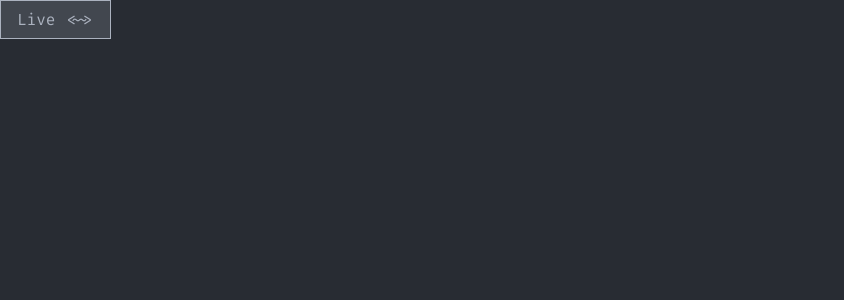
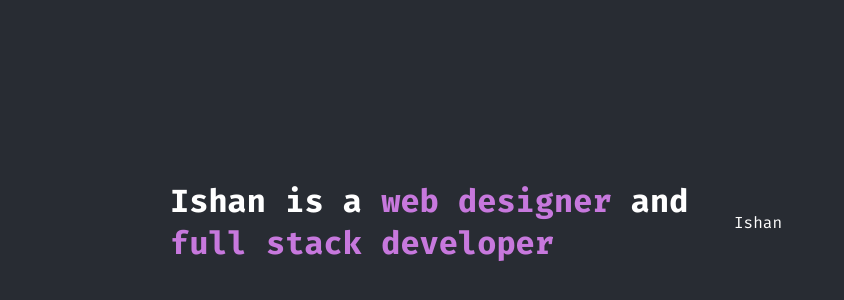
Before and after one commit to ishanbagchi/my-portfolio, a React (Create React App) app: page / in a window 1280 px wide. Shown: the top 300 px of the page, without its empty margins (0-844 px from the left). Built offline with nearby package versions, Linux system fonts and the light colour scheme.

Commit message:
add input text component

```diff
--- a/src/App.css
+++ b/src/App.css
@@ -4,4 +4,5 @@
 	background-color: #282c33;
 	color: white;
 	height: 100vh;
+	font-family: 'Fira Code', monospace;
 }
--- a/src/App.tsx
+++ b/src/App.tsx
@@ -1,11 +1,10 @@
 import './App.css'
-import Button from './components/ui/buttons/Button'
-import { ButtonVariant } from './components/enums/ButtonVariant.enum'
+import Home from './components/sections/Home'
 
 const App = () => {
 	return (
 		<div className="App">
-			<Button variant={ButtonVariant.SECONDARY}>{'Live <~>'}</Button>
+			<Home />
 		</div>
 	)
 }
--- /dev/null
+++ b/src/components/sections/Home.module.css
@@ -0,0 +1,31 @@
+.homeMainWrapper {
+	align-items: center;
+	display: flex;
+	justify-content: space-between;
+	padding: 120px 170px;
+
+	& div:first-child {
+		flex: 3;
+	}
+
+	& div:last-child {
+		flex: 2;
+	}
+}
+
+.textWrapper {
+	padding: 60px 0;
+}
+
+.mainText {
+	color: var(--white, #fff);
+	font-family: Fira Code;
+	font-size: 32px;
+	font-style: normal;
+	font-weight: 600;
+	line-height: normal;
+
+	& span {
+		color: var(--primary, #c778dd);
+	}
+}
--- /dev/null
+++ b/src/components/sections/Home.tsx
@@ -0,0 +1,23 @@
+import { FC } from 'react'
+import styles from './Home.module.css'
+import { MAIN_TEXT } from '../../constants/home/home'
+
+interface Props {}
+
+const Home: FC<Props> = ({}) => {
+	return (
+		<section>
+			<div className={styles.homeMainWrapper}>
+				<div className={styles.textWrapper}>
+					<div className={styles.mainText}>
+						Ishan is a <span>web designer</span> and{' '}
+						<span>full stack developer</span>
+					</div>
+				</div>
+				<div>Ishan</div>
+			</div>
+		</section>
+	)
+}
+
+export default Home
--- a/src/components/ui/buttons/Button.tsx
+++ b/src/components/ui/buttons/Button.tsx
@@ -25,14 +25,12 @@ const Button: FC<Props> = ({
 		}
 	}
 	return (
-		<div>
 		<button
 			className={`${styles.btn} ${getVariantClassNames()}`}
 			{...props}
 		>
 			{children}
 		</button>
-		</div>
 	)
 }
 
--- /dev/null
+++ b/src/constants/home/home.ts
@@ -0,0 +1 @@
+export const MAIN_TEXT = 'Hello I am Ishan Bagchi'
```
Also changed, not shown: src/components/ui/inputs/InputBox.module.css (added, +93 -0 lines), src/components/ui/inputs/InputBox.tsx (added, +29 -0 lines). Lines whose indentation alone changed are shown as unchanged.
